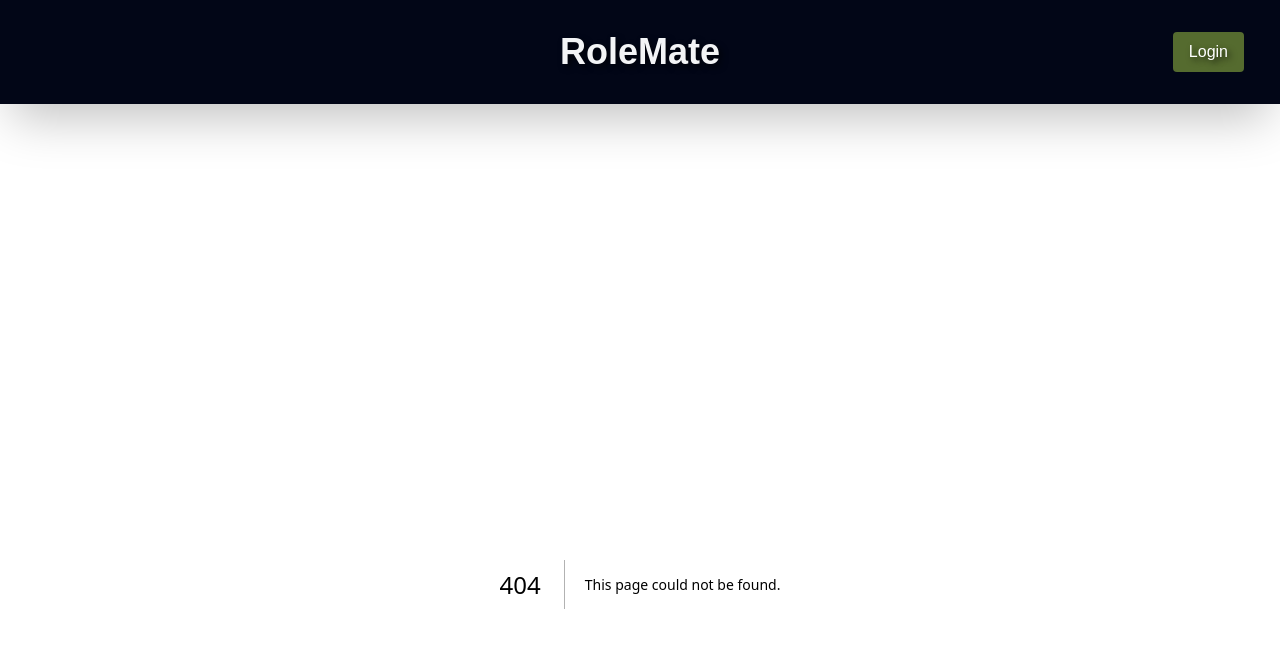
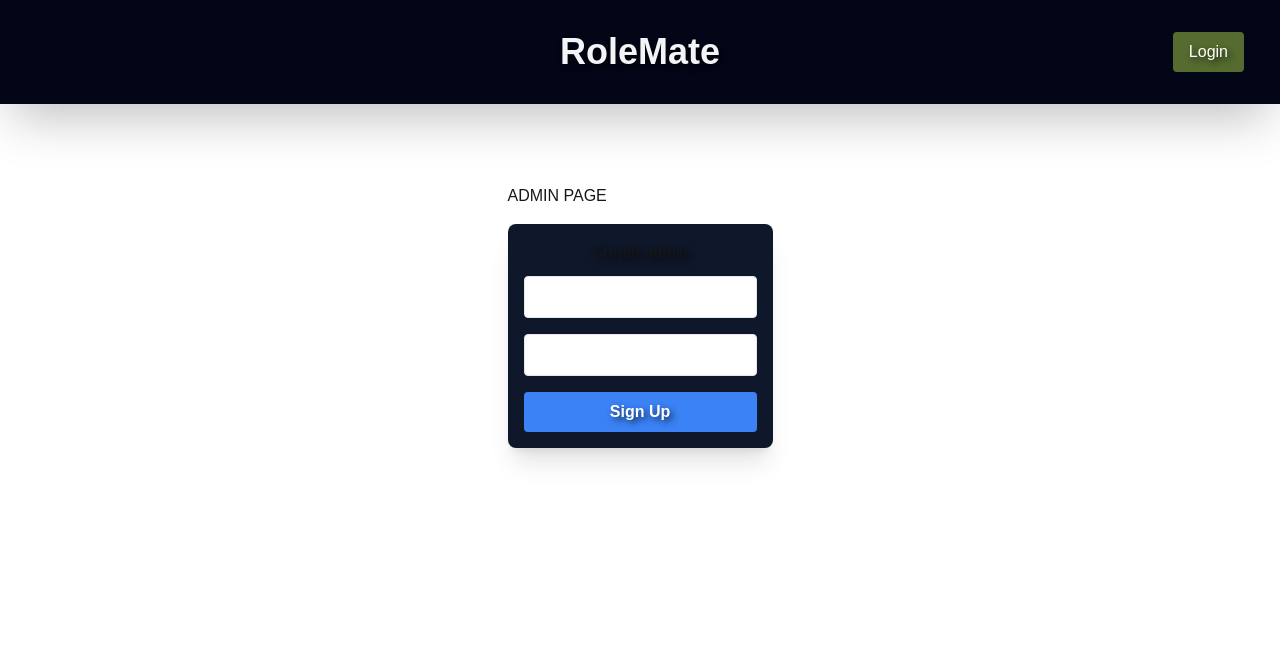
Before and after one commit to Ugits/RoleMate-Frontend, a Next.js app: page /admin in a window 1280 px wide. Before the commit this address had no page. Shown: the top 648 px of the page. Built offline with nearby package versions, Linux system fonts and the light colour scheme.

Commit message:
Update RegisterUser to take a role prop for dynamic URI; Add Admin page

```diff
--- /dev/null
+++ b/app/(pages)/admin/page.tsx
@@ -0,0 +1,11 @@
+import { RegisterUser } from "@/app/_global-components/RegisterUser";
+
+const page = () => {
+  return (
+    <div>
+      <div>ADMIN PAGE</div>
+      <RegisterUser role="admin" />
+    </div>
+  );
+};
+export default page
--- a/app/(pages)/home/_components/RegisterUser.tsx
+++ /dev/null
@@ -1,120 +0,0 @@
-"use client";
-
-import { ISignupRequest } from "@/app/_types/IRegisterRequest";
-import { ISignupResponse } from "@/app/_types/ISignupResponse";
-import { useState } from "react";
-
-interface RegisterUserProps {
-  onRegisterUserSuccess: () => void;
-}
-
-export const RegisterUser = ({ onRegisterUserSuccess }: RegisterUserProps) => {
-  const [user, setUser] = useState<ISignupRequest>({
-    username: "",
-    password: "",
-  });
-  const [error, setError] = useState("");
-  const [loading, setLoading] = useState<boolean>(false);
-
-  const handleSignup = (event: React.FormEvent) => {
-    event.preventDefault();
-
-    setLoading(true);
-    setError("");
-
-    fetch("http://localhost:8080/user/register", {
-      method: "POST",
-      headers: {
-        "Content-Type": "application/json",
-      },
-      body: JSON.stringify(user),
-    })
-      .then((response) => {
-        if (!response.ok) {
-          return response.json().then((errData) => {
-            setError(errData.message || "Signup failed. Please try again.");
-            throw new Error(errData.message);
-          });
-        }
-        return response.json();
-      })
-      .then((data: ISignupResponse) => {
-        alert("Account created successfully!");
-        onRegisterUserSuccess();
-      })
-      .catch((err) => {
-        setError(err.message || "An error occurred. Please try again.");
-        console.error(err);
-      })
-      .finally(() => {
-        setLoading(false);
-      });
-  };
-
-  return (
-    <form
-      onSubmit={handleSignup}
-      className="mt-4 p-4 bg-slate-900 shadow-xl rounded-lg  border-green-500 border-4c text-shadow-lg"
-    >
-      {/* Error Message */}
-      {error && (
-        <p className="text-red-500 mb-2" role="alert" aria-live="assertive">
-          {error}
-        </p>
-      )}
-
-      {/* Username Field */}
-      <div className="mb-4">
-        <label
-          htmlFor="username"
-          className="block mb-1 font-medium text-gray-300"
-        >
-          Username
-        </label>
-        <input
-          type="text"
-          id="username"
-          value={user.username}
-          onChange={(e: React.ChangeEvent<HTMLInputElement>) =>
-            setUser({ ...user, username: e.target.value })
-          }
-          required
-          className="w-full px-3 py-2 border rounded focus:outline-none focus:ring text-sky-950"
-        />
-      </div>
-
-      {/* Password Field */}
-      <div className="mb-4">
-        <label
-          htmlFor="password"
-          className="block mb-1 font-medium text-gray-300"
-        >
-          Password
-        </label>
-        <input
-          type="password"
-          id="password"
-          value={user.password}
-          onChange={(e: React.ChangeEvent<HTMLInputElement>) =>
-            setUser({ ...user, password: e.target.value })
-          }
-          required
-          className="w-full px-3 py-2 border rounded focus:outline-none focus:ring text-sky-950"
-        />
-      </div>
-
-      {/* Submit Button */}
-      <button
-        type="submit"
-        disabled={loading}
-        className={`w-full py-2 px-4 rounded ${
-          loading
-            ? "bg-gray-400 text-shadow-lg"
-            : "bg-blue-500 hover:bg-blue-600"
-        } text-white font-semibold text-shadow-lg`}
-      >
-        {loading ? "Creating Account..." : "Sign Up"}
-      </button>
-    </form>
-  );
-};
--- a/app/(pages)/home/page.tsx
+++ b/app/(pages)/home/page.tsx
@@ -1,6 +1,6 @@
 "use client";
 import { useState } from "react";
-import { RegisterUser } from "./_components/RegisterUser";
+import { RegisterUser } from "../../_global-components/RegisterUser";
 import { Button } from "@/app/_global-components/Button";
 
 const page = () => {
@@ -38,7 +38,7 @@ const page = () => {
         {/* Signup Form */}
         {showRegisterForm && (
           <div className="mt-6 w-full max-w-md">
-            <RegisterUser onRegisterUserSuccess={handleSignupSuccess} />
+            <RegisterUser onRegisterUserSuccess={handleSignupSuccess} role="user"/>
           </div>
         )}
       </div>
--- /dev/null
+++ b/app/_global-components/RegisterUser.tsx
@@ -0,0 +1,116 @@
+"use client";
+
+import { ISignupRequest } from "@/app/_types/IRegisterRequest";
+import { ISignupResponse } from "@/app/_types/ISignupResponse";
+import { useState } from "react";
+
+interface RegisterUserProps {
+  onRegisterUserSuccess?: () => void;
+  role: string;
+}
+
+export const RegisterUser = ({
+  onRegisterUserSuccess,
+  role,
+}: RegisterUserProps) => {
+  const [user, setUser] = useState<ISignupRequest>({
+    username: "",
+    password: "",
+  });
+  const [error, setError] = useState("");
+  const [loading, setLoading] = useState<boolean>(false);
+  const dynamicRole = role;
+
+  const handleSignup = (event: React.FormEvent) => {
+    event.preventDefault();
+
+    setLoading(true);
+    setError("");
+
+    fetch(`http://localhost:8080/${dynamicRole}/register`, {
+      method: "POST",
+      headers: {
+        "Content-Type": "application/json",
+      },
+      body: JSON.stringify(user),
+    })
+      .then((response) => {
+        if (!response.ok) {
+          return response.json().then((errData) => {
+            setError(errData.message || "Signup failed. Please try again.");
+            throw new Error(errData.message);
+          });
+        }
+        return response.json();
+      })
+      .then((data: ISignupResponse) => {
+        alert("Account created successfully!");
+        if (onRegisterUserSuccess) onRegisterUserSuccess();
+      })
+      .catch((err) => {
+        setError(err.message || "An error occurred. Please try again.");
+        console.error(err);
+      })
+      .finally(() => {
+        setLoading(false);
+      });
+  };
+
+  return (
+    <div className="flex flex-col items-center mt-4 p-4 bg-slate-900 shadow-xl rounded-lg  border-green-500 border-4c text-shadow-lg">
+      <p className="mb-3">Create {role}</p>
+      <form
+        onSubmit={handleSignup}
+
+      >
+        {/* Error Message */}
+        {error && (
+          <p className="text-red-500 mb-2" role="alert" aria-live="assertive">
+            {error}
+          </p>
+        )}
+
+        {/* Username Field */}
+        <div className="mb-4">
+          <input
+            type="text"
+            id="username"
+            value={user.username}
+            onChange={(e: React.ChangeEvent<HTMLInputElement>) =>
+              setUser({ ...user, username: e.target.value })
+            }
+            required
+            className="w-full px-3 py-2 border rounded focus:outline-none focus:ring text-sky-950"
+          />
+        </div>
+
+        {/* Password Field */}
+        <div className="mb-4">
+          <input
+            type="password"
+            id="password"
+            value={user.password}
+            onChange={(e: React.ChangeEvent<HTMLInputElement>) =>
+              setUser({ ...user, password: e.target.value })
+            }
+            required
+            className="w-full px-3 py-2 border rounded focus:outline-none focus:ring text-sky-950"
+          />
+        </div>
+
+        {/* Submit Button */}
+        <button
+          type="submit"
+          disabled={loading}
+          className={`w-full py-2 px-4 rounded ${
+            loading
+              ? "bg-gray-400 text-shadow-lg"
+              : "bg-blue-500 hover:bg-blue-600"
+          } text-white font-semibold text-shadow-lg`}
+        >
+          {loading ? "Creating Account..." : "Sign Up"}
+        </button>
+      </form>
+    </div>
+  );
+};
```
